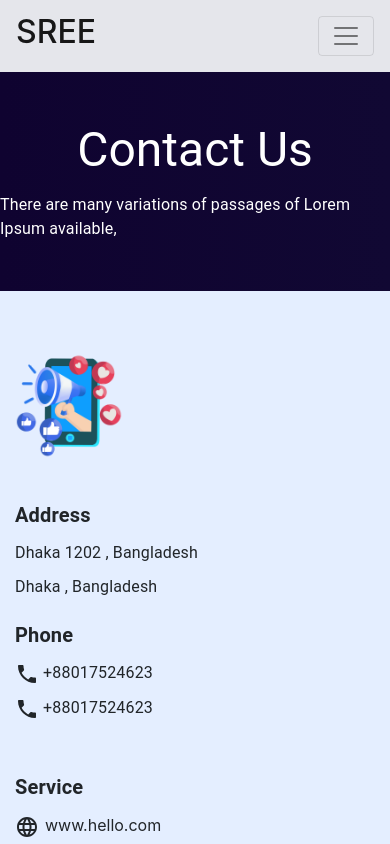
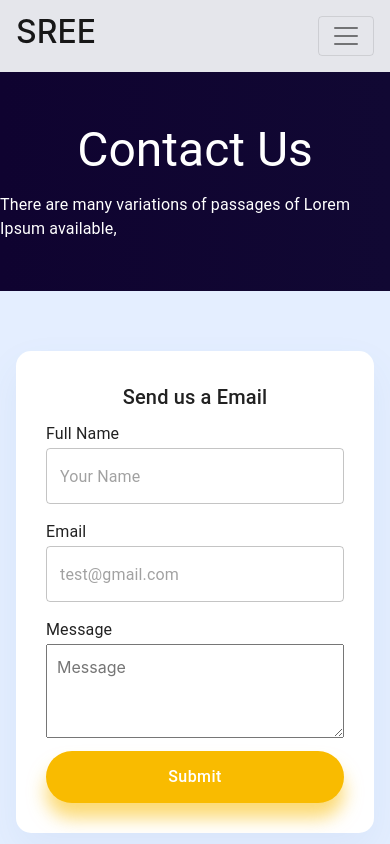
Before and after one commit to thetechdevs/reactjs-portfolio-1, a React (Create React App) app: page /contact in a window 390 px wide. Shown: the top 844 px of the page. Built offline with nearby package versions, Linux system fonts and the light colour scheme.

Commit message:
completed design contact us page

```diff
--- a/src/Components/Contact/Contact.jsx
+++ b/src/Components/Contact/Contact.jsx
@@ -6,13 +6,13 @@ import {
   TextareaAutosize,
   TextField,
   Typography,
+  Container,
 } from "@material-ui/core";
 import React from "react";
 import { Layout } from "../Home";
 import "./Contact.scss";
 import phoneImg from "../../assets/image/phone_social.png";
 import PhoneIcon from "@material-ui/icons/Phone";
-import { Container } from "react-bootstrap";
 import LanguageIcon from "@material-ui/icons/Language";
 import EmailIcon from "@material-ui/icons/Email";
 const Contact = () => {
@@ -28,7 +28,7 @@ const Contact = () => {
       </Grid>
       <div style={{ backgroundColor: "#e4eeff", padding: "60px 0" }}>
         <Container>
-          <Grid container item md={12}>
+          <Grid container item md={12} className="contact_form_wrapper">
             <Grid item md={6} sm={6} xs={12}>
               <div
                 style={{
@@ -39,10 +39,17 @@ const Contact = () => {
                   src={phoneImg}
                   alt="contact page"
                   style={{ width: "30%" }}
+                  className="contact__img"
                 />
               </div>
-              <Grid container item md={12} style={{ padding: "30px 0" }}>
-                <Grid item md={6} sm={12} xs={12}>
+              <Grid
+                container
+                item
+                md={12}
+                style={{ padding: "30px 0" }}
+                className="address_wrapper"
+              >
+                <Grid item md={6} sm={12} xs={6} id="address__form">
                   <Typography
                     variant="h6"
                     style={{ margin: "10px 0", fontWeight: "600" }}
@@ -56,7 +63,7 @@ const Contact = () => {
                     Dhaka , Bangladesh
                   </Typography>
                 </Grid>
-                <Grid item md={6} sm={12} xs={12}>
+                <Grid item md={6} sm={12} xs={6} id="phone__form">
                   <Typography
                     variant="h6"
                     style={{ margin: "10px 0", fontWeight: "600" }}
@@ -93,7 +100,12 @@ const Contact = () => {
               </Grid>
             </Grid>
             <Grid item md={6} sm={6} xs={12}>
-              <Card>
+              <Card
+                style={{
+                  borderRadius: "15px",
+                  boxShadow: " 0 17px 40px 0 rgba(75, 128, 182, 0.07) ",
+                }}
+              >
                 <CardContent style={{ padding: "30px" }}>
                   <form>
                     <div style={{ display: "flex", flexDirection: "column" }}>
@@ -124,7 +136,7 @@ const Contact = () => {
                           aria-label="minimum height"
                           rowsMin={3}
                           placeholder="Message"
-                          style={{ width: "100%" }}
+                          style={{ width: "100%", padding: "10px" }}
                         />
                       </div>
                       <Button
@@ -136,7 +148,7 @@ const Contact = () => {
                           width: "100%",
                           borderRadius: "30px",
                           fontSize: "16px",
-                          padding: "15px",
+                          padding: "12px",
                           boxShadow: "0px 15px 18px #f9bb008c",
                         }}
                       >
--- a/src/Components/Contact/Contact.scss
+++ b/src/Components/Contact/Contact.scss
@@ -1,3 +1,9 @@
+.contact__img {
+  @media screen and (max-width: 599px) {
+    display: none !important;
+  }
+}
+
 .contact_info {
   padding: 50px 0;
   background: linear-gradient(90deg, #0f0330, #110833);
@@ -8,3 +14,27 @@
   flex-direction: column;
   color: #fff;
 }
+.contact_form_wrapper {
+  @media screen and (max-width: 599px) {
+    display: flex !important;
+    flex-direction: column-reverse !important;
+  }
+  .address_wrapper {
+    @media screen and (max-width: 450px) {
+      display: flex !important;
+      flex-wrap: wrap !important;
+      width: 100% !important;
+    }
+
+    #address__form {
+      @media screen and (max-width: 450px) {
+        width: 100% !important;
+      }
+    }
+    #phone__form {
+      @media screen and (max-width: 450px) {
+        width: 100% !important;
+      }
+    }
+  }
+}
```
